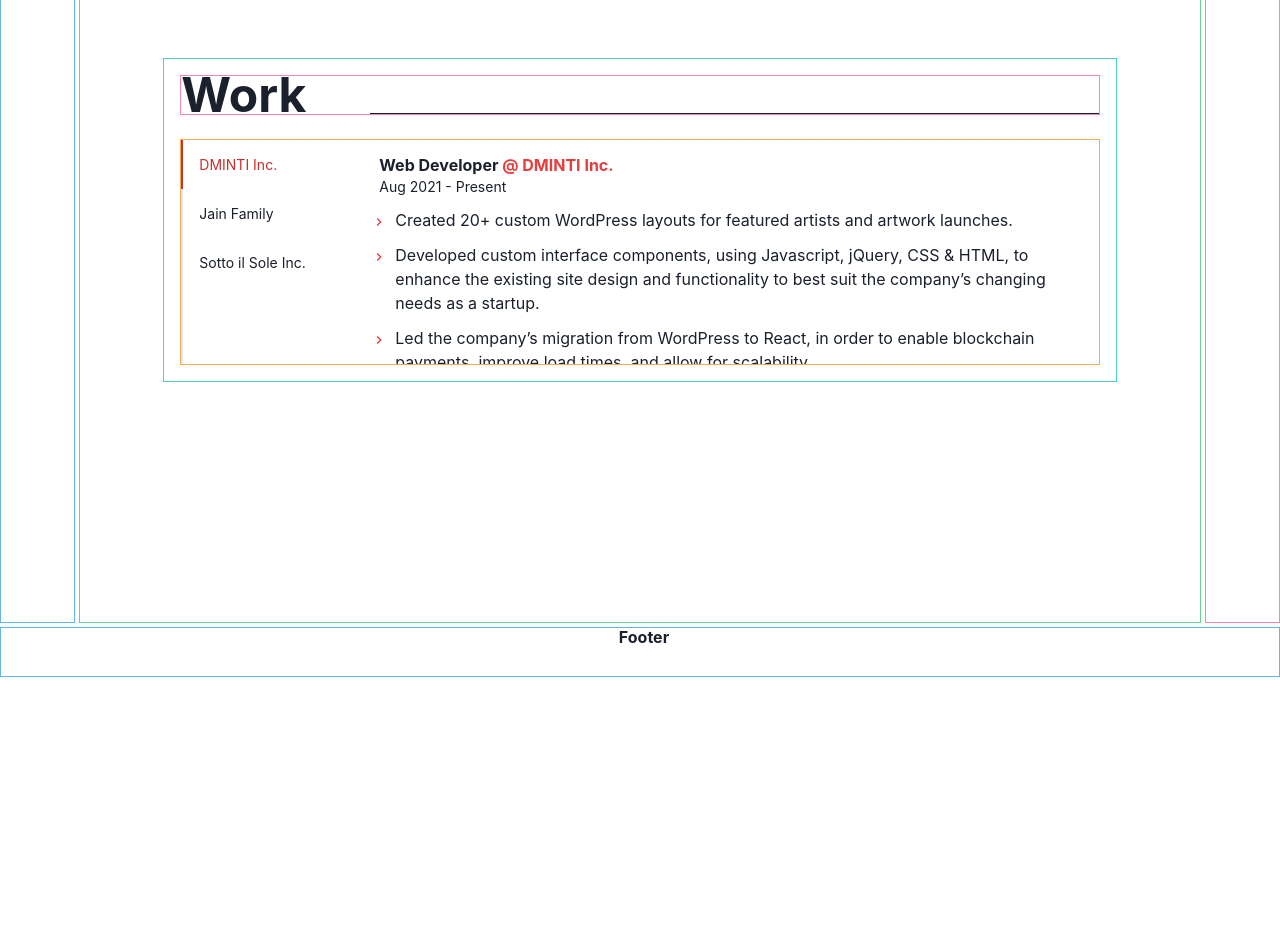
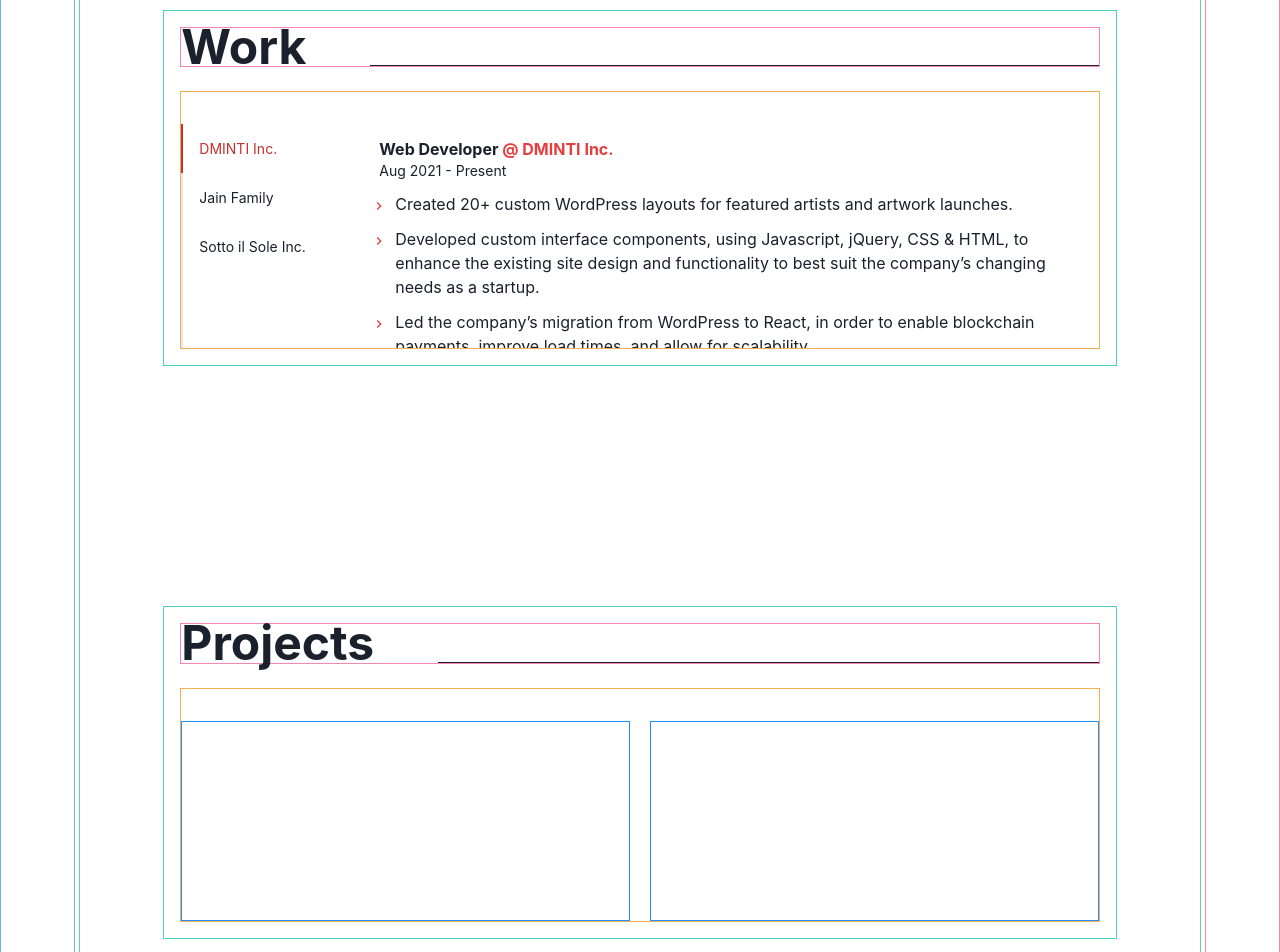
Before and after one commit to sashacandoit/portfolio-2023, a React (Create React App) app: page / in a window 1280 px wide. Shown: the part 1780-2732 px from the top of the page. Before the commit the page ends 2457 px from the top, so only its background shows below. Built offline with nearby package versions, Linux system fonts and the light colour scheme.

Commit message:
added projects section skeleton

```diff
--- a/src/App.js
+++ b/src/App.js
@@ -7,6 +7,7 @@
 import Footer from './sections/Footer'
 import About from './sections/About';
 import Work from './sections/Work';
+import Projects from './sections/Projects';
 
 
 import { Grid, GridItem } from '@chakra-ui/react' //layout
@@ -35,6 +36,7 @@
           <Welcome />
           <About />
           <Work />
+          <Projects />
         </GridItem>
 
         <GridItem pl='2' border='1px' borderColor='blue.300' area={'footer'} textAlign={'center'}>
--- a/src/data/portfolio_data.js
+++ b/src/data/portfolio_data.js
@@ -45,24 +45,26 @@
   }
 ]
 
-const featured_projects = {
-  packable: {
+const featured_projects = [
+  {
     title: "Packable",
     description: "A React web app that takes the guesswork out of the packing for a trip. By pulling for a locations past weather data, a user can enter their trip dates and destination, and see likely weather conditions for when they will be there. The app generates a template packing list based on the number of days the user will be traveling and the climate of their destination. The packing list can then be edited and saved to their user profile.",
     technologies: [
       "React", "Node.js", "Express.js", "Visual Crossing API", "Netlify"
     ],
     github: "https://github.com/sashacandoit/packable-backend.git",
-    app_url: "#"
+    app_url: "#",
+    image: "https://res.cloudinary.com/dokpuqyyp/image/upload/v1680777794/3a41d7e8fe17214db13b538cfe77830d_ifywbr.png"
   },
-  styleguide: {
+  {
     title: "Style Guide Generator",
     description: "Using Python and Flask, this web app automates the process of making brand guides for designers, generating a simple, editable style guide using a brand's color scheme, organizing font styles by their use, and displaying key styling requirements to guide designers in the rest of the branding process.",
     technologies: ["Python", "Flask", "PostgreSQL", "Google Fonts API", "Heroku"],
     github: "https://github.com/sashacandoit/style-guide-generator.git",
-    app_url: "https://sasha-capstone-1.herokuapp.com/login"
+    app_url: "https://sasha-capstone-1.herokuapp.com/login",
+    image: "https://res.cloudinary.com/dokpuqyyp/image/upload/v1680777890/contractbook_app_4x_a7yl2f.png"
   }
-}
+]
 
 const other_projects = {
   1: {
--- a/src/sections/About.js
+++ b/src/sections/About.js
@@ -5,7 +5,7 @@
 
 function About() {
   return (
-    <Container maxW='container.lg' marginTop="15rem" marginBottom="15rem">
+    <Container maxW='container.lg' marginTop="12rem" marginBottom="15rem">
       <Grid
         border='1px' borderColor='teal.300'
         templateAreas={`"title title"
--- /dev/null
+++ b/src/sections/Projects.js
@@ -0,0 +1,33 @@
+import React from "react";
+import { Container, Grid, GridItem, SimpleGrid, Box } from '@chakra-ui/react'
+import { featured_projects } from "../data/portfolio_data"
+import SectionHeading from "./components/SectionHeading";
+
+function Projects() {
+  return (
+    <Container maxW='container.xl' marginTop="15rem" marginBottom="15rem">
+      <Grid
+        border='1px' borderColor='teal.300'
+        templateAreas={`"title title"
+                  "projects projects"`}
+        gridTemplateColumns={'1fr 1fr'}
+        gap='6'
+        padding='4'
+      >
+        <GridItem border='1px' borderColor='pink.300' area={'title'}>
+          <SectionHeading title='Projects' />
+        </GridItem>
+        <GridItem paddingTop="2rem" border='1px' borderColor='orange.300' area={'projects'}>
+
+          <SimpleGrid columns={2} spacing='5'>
+            <Box border='1px' borderColor='#1E90FF' height='200px'></Box>
+            <Box border='1px' borderColor='#1E90FF' height='200px'></Box>
+          </SimpleGrid>
+        </GridItem>
+      </Grid>
+    </Container>
+  )
+
+};
+
+export default Projects;
--- a/src/sections/Work.js
+++ b/src/sections/Work.js
@@ -17,7 +17,7 @@
         <GridItem border='1px' borderColor='pink.300' area={'title'}>
           <SectionHeading title='Work' />
         </GridItem>
-        <GridItem border='1px' borderColor='orange.300' area={'work-experience'}>
+        <GridItem paddingTop="2rem" border='1px' borderColor='orange.300' area={'work-experience'}>
           <WorkTabs />
         </GridItem>
       </Grid>
```
